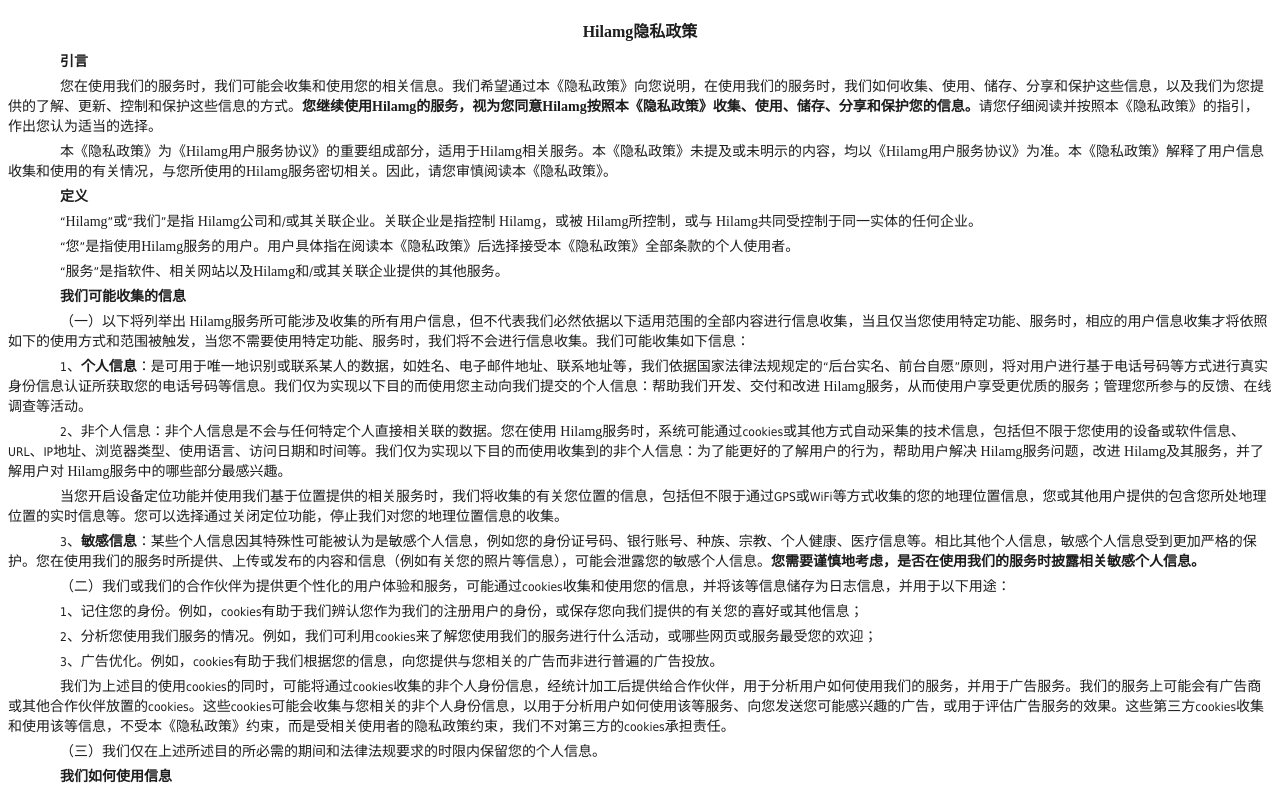
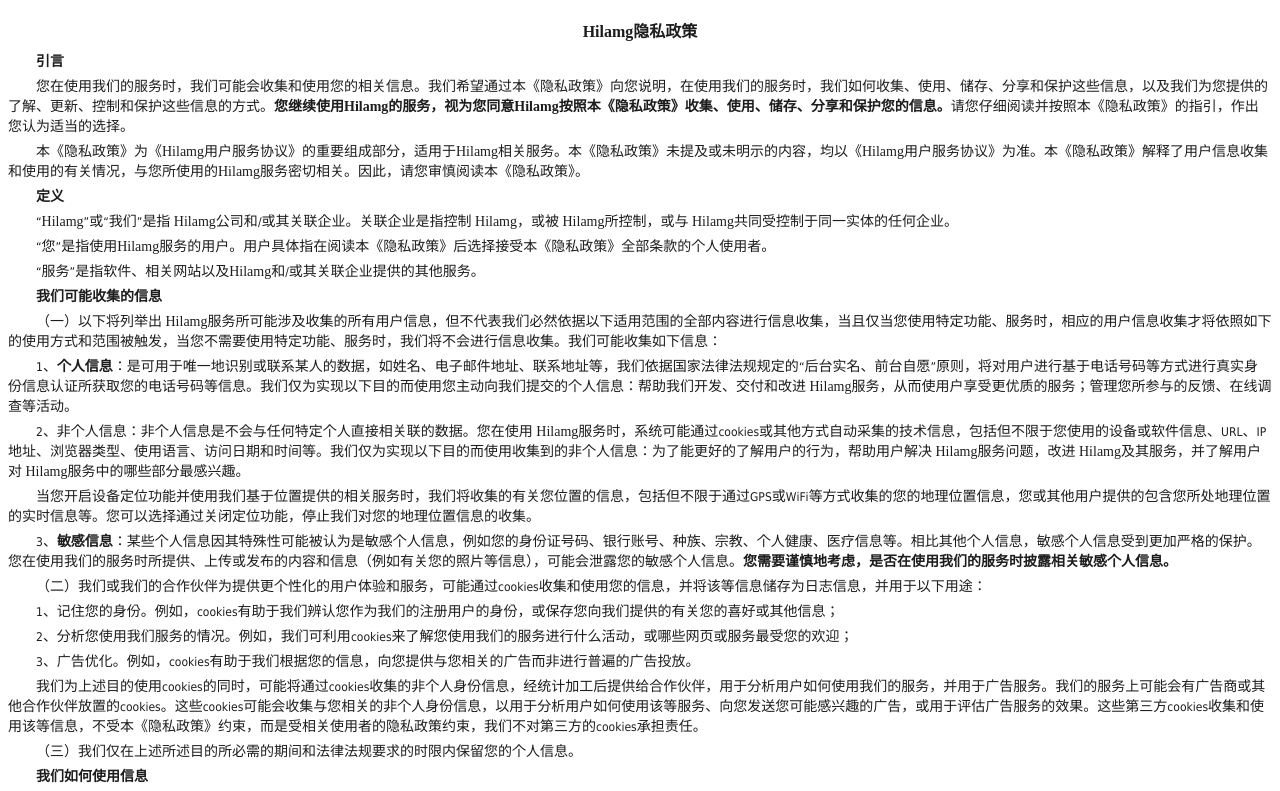
Before and after one commit to wq0725/duoduo.statement.io, a plain HTML site: page index.html in a window 1280 px wide. Shown: the top 791 px of the page. Drawn offline with Linux system fonts and the light colour scheme.

Commit message:
Update index.html

```diff
--- a/index.html
+++ b/index.html
@@ -9,10 +9,10 @@
   <meta name="Generator" content="Cocoa HTML Writer">
   <meta name="CocoaVersion" content="1671.2">
   <style type="text/css">
-    p.p2 {margin: 5.0px 0.0px 5.0px 0.0px; text-indent: 52.0px; line-height: 37.0px; font: 14.0px 'PingFang SC Semibold'; color: #1d1d1d; -webkit-text-stroke: #1d1d1d}
-    p.p3 {margin: 5.0px 0.0px 5.0px 0.0px; text-indent: 52.0px; line-height: 37.0px; font: 14.0px 'PingFang SC'; color: #1d1d1d; -webkit-text-stroke: #1d1d1d}
-    p.p4 {margin: 5.0px 0.0px 5.0px 0.0px; text-indent: 52.0px; line-height: 31.0px; font: 14.0px 'PingFang SC'; color: #1d1d1d; -webkit-text-stroke: #1d1d1d}
-    p.p5 {margin: 5.0px 0.0px 5.0px 0.0px; text-indent: 52.0px; line-height: 31.0px; font: 14.0px 'PingFang SC Semibold'; color: #1d1d1d; -webkit-text-stroke: #1d1d1d}
+    p.p2 {margin: 5.0px 0.0px 5.0px 0.0px; text-indent: 2em; line-height: 37.0px; font: 14.0px 'PingFang SC Semibold'; color: #1d1d1d; -webkit-text-stroke: #1d1d1d}
+    p.p3 {margin: 5.0px 0.0px 5.0px 0.0px; text-indent: 2em; line-height: 37.0px; font: 14.0px 'PingFang SC'; color: #1d1d1d; -webkit-text-stroke: #1d1d1d}
+    p.p4 {margin: 5.0px 0.0px 5.0px 0.0px; text-indent: 2em; line-height: 31.0px; font: 14.0px 'PingFang SC'; color: #1d1d1d; -webkit-text-stroke: #1d1d1d}
+    p.p5 {margin: 5.0px 0.0px 5.0px 0.0px; text-indent: 2em; line-height: 31.0px; font: 14.0px 'PingFang SC Semibold'; color: #1d1d1d; -webkit-text-stroke: #1d1d1d}
     p.p6 {margin: 5.0px 0.0px 5.0px 0.0px; text-align: right; line-height: 37.0px; font: 14.0px 'PingFang SC'; color: #1d1d1d; -webkit-text-stroke: #1d1d1d}
     span.s1 {font: 16.0px 'PingFang SC'; font-kerning: none}
     span.s2 {font: 14.0px 'PingFang SC'; font-kerning: none}
```
